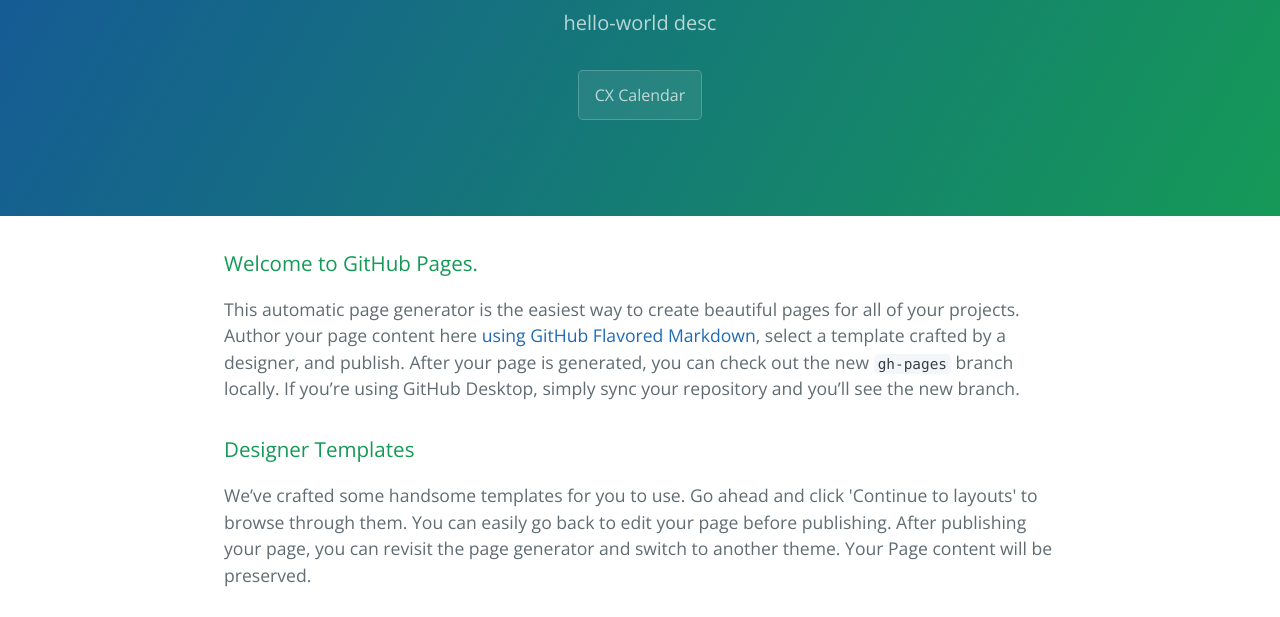
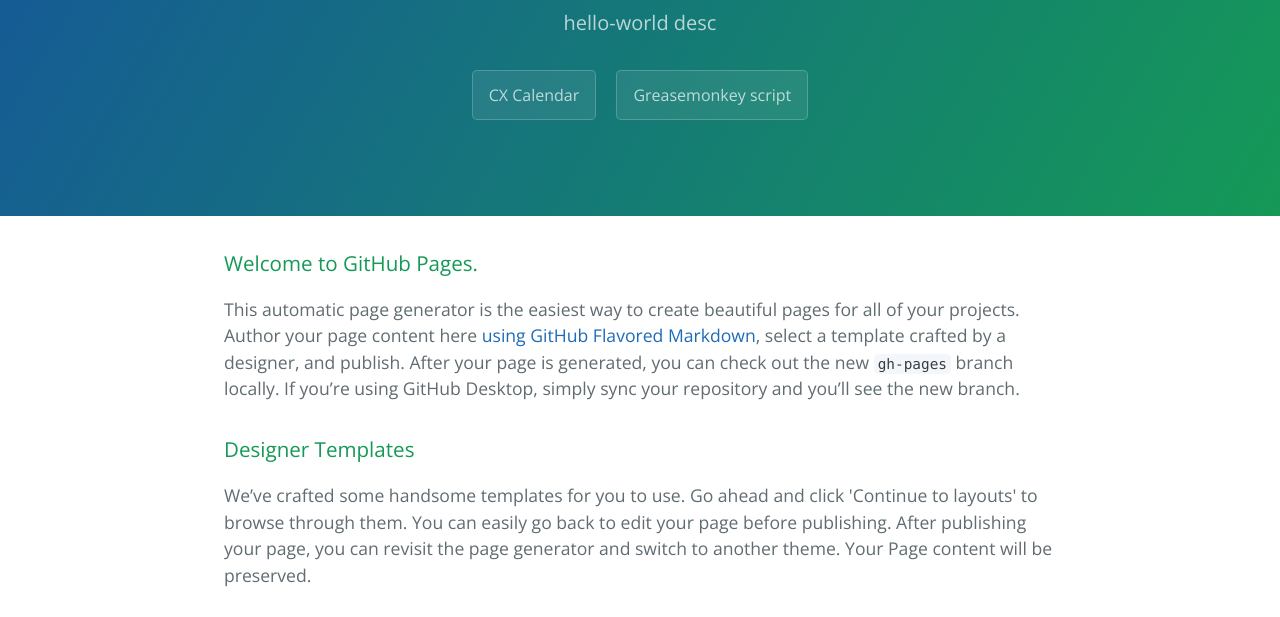
Before and after one commit to xylitol2/cx, a plain HTML site: page index.html in a window 1280 px wide. Shown: the part 167-784 px from the top of the page. Drawn offline with nearby package versions, Linux system fonts and the light colour scheme.

Commit message:
Update index.html

```diff
--- a/index.html
+++ b/index.html
@@ -14,6 +14,8 @@
       <h1 class="project-name">Hello-world</h1>
       <h2 class="project-tagline">hello-world desc</h2>
       <a href="https://htmlpreview.github.io/?https://raw.githubusercontent.com/xylitol2/cx/master/cxcalendar.html" class="btn">CX Calendar</a>
+      <a href="https://raw.githubusercontent.com/xylitol2/cx/master/gm_scripts_20160331.zip" class="btn">Greasemonkey script
+      </a>
     </section>
 
     <section class="main-content">
```
